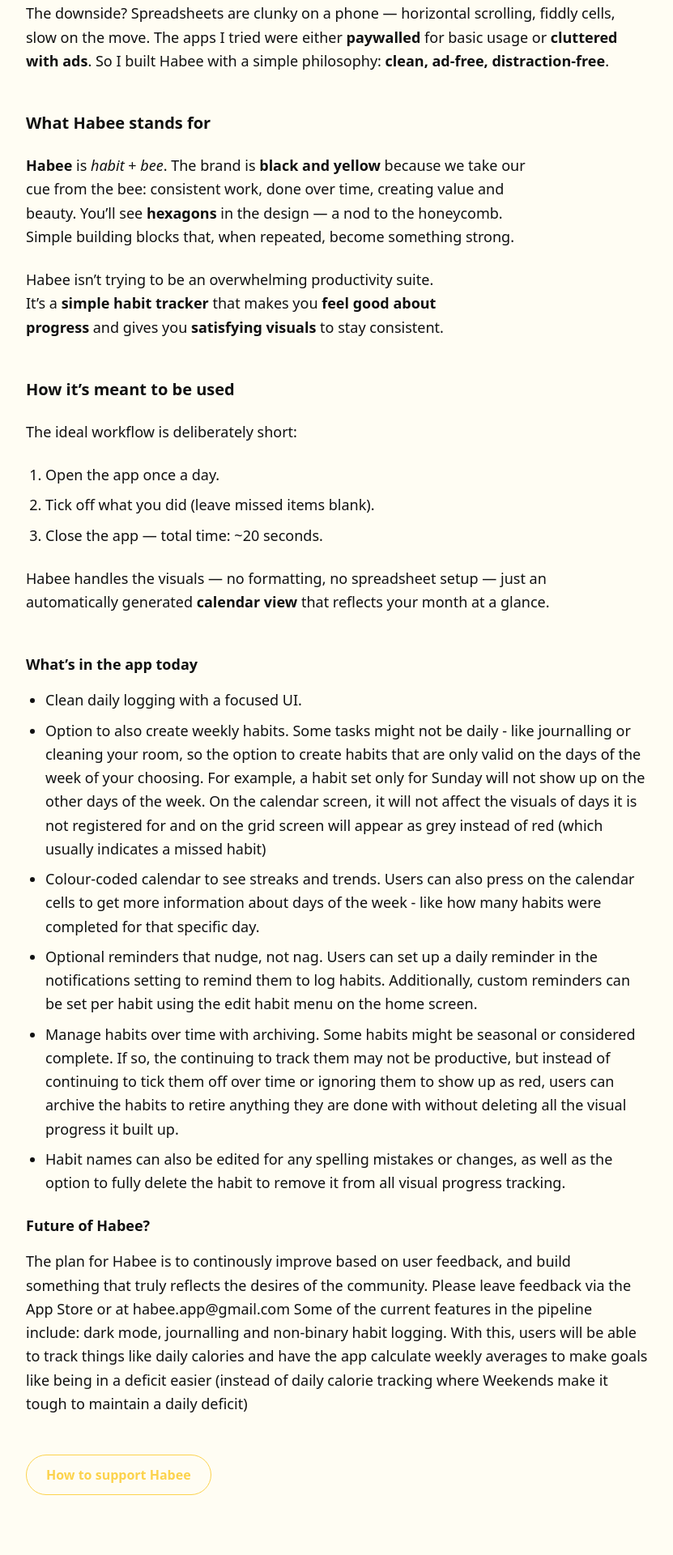
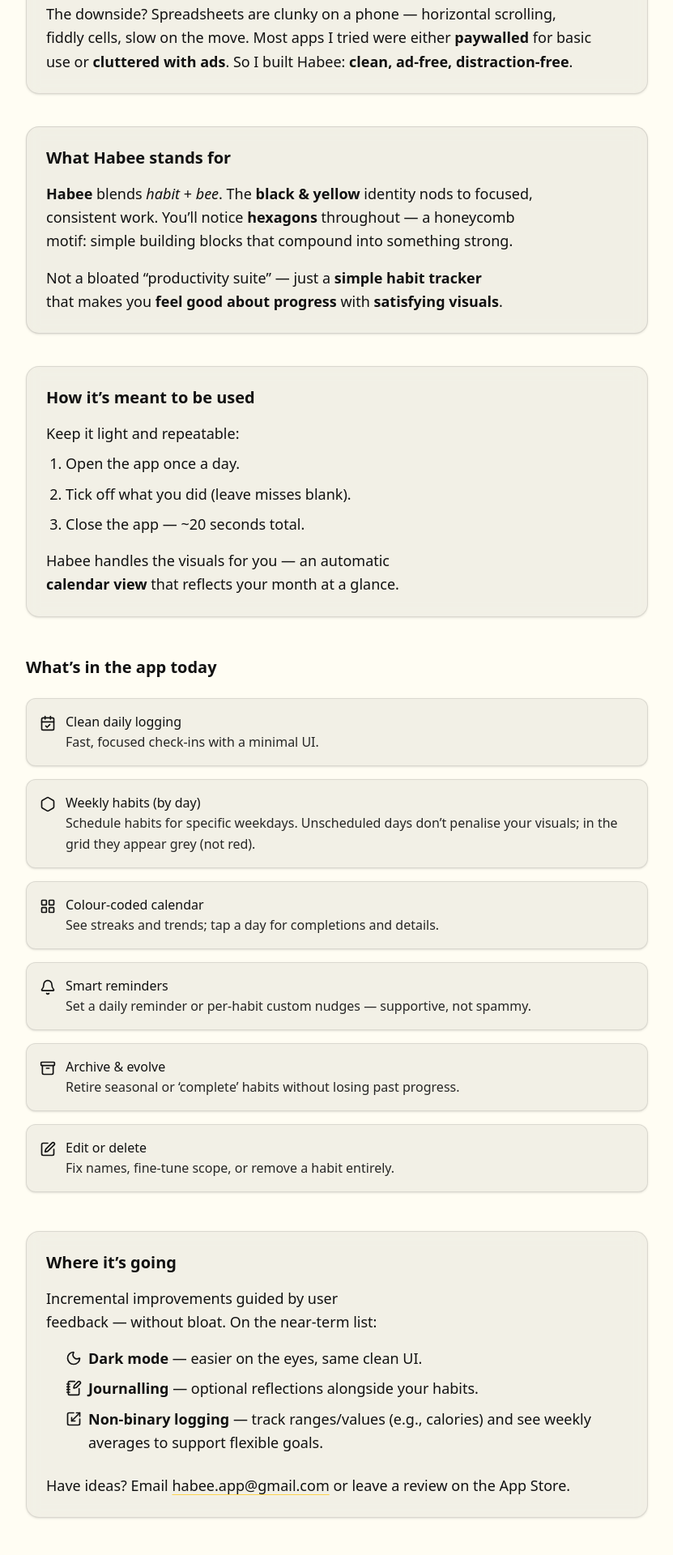
Before and after one commit to Shafiul23/habee-app-landing, a Next.js app: page /about in a window 1280 px wide. Shown: the part 440-2360 px from the top of the page at 81% size, without its empty margins (224-1055 px from the left). Built offline with nearby package versions, Linux system fonts and the light colour scheme.

Commit message:
updated styling on about page and cleaned up copy

```diff
--- a/src/app/about/page.tsx
+++ b/src/app/about/page.tsx
@@ -1,4 +1,17 @@
+import { Card } from "@/components/Card";
+import { FeatureRow } from "@/components/FeatureRow";
 import Nav from "@/components/nav";
+import {
+  CalendarCheck,
+  Hexagon,
+  Bell,
+  Archive,
+  Edit,
+  LayoutGrid,
+  NotebookPen,
+  Moon,
+  Scaling,
+} from "lucide-react";
 
 export default function About() {
   return (
@@ -7,139 +20,173 @@ export default function About() {
 
       <main className="flex-1 px-6">
         <div className="max-w-3xl mx-auto py-12">
-          <h1 className="text-3xl md:text-4xl font-bold mb-2 text-center">
+          {/* Title */}
+          <header className="text-center">
+            <h1 className="text-4xl md:text-5xl font-extrabold tracking-tight">
               About Habee
             </h1>
-          <p className="text-center text-sm opacity-70">
-            Habee (ha‑bee) — habits with intention, visuals that keep you going.
+            <div className="inline-flex items-center gap-2 mt-3">
+              <span className="text-sm opacity-70">Habee (ha‑bee)</span>
+            </div>
+          </header>
+
+          {/* Why I built it */}
+          <section className="mt-12">
+            <Card>
+              <h2 className="text-xl font-semibold">Why I built it</h2>
+              <p className="mt-4 text-lg leading-relaxed text-balance">
+                I used to track habits in a spreadsheet. It worked: ticking off
+                days and seeing a <strong>colour‑coded month</strong> gave
+                honest feedback. Wins were rewarding; misses told me to{" "}
+                <strong>adjust goals to reality</strong> — 10k steps → 8k, or
+                archiving “take supplements” after months of consistency.
               </p>
-
-          {/* Why I built Habee */}
-          <section className="mt-10 space-y-6">
-            <h2 className="text-xl font-semibold">Why I built it</h2>
-            <p className="text-lg leading-relaxed text-balance">
-              I used to track habits in a spreadsheet. It worked: I’d tick off
-              my day, then get a little dopamine hit seeing a{" "}
-              <strong>colour‑coded month</strong>. That view gave me honest
-              feedback — what was working and what wasn’t — so I could{" "}
-              <strong>adjust goals to reality</strong>. If 10k steps wasn’t
-              happening for weeks, I’d shift to 8k. If “take supplements” was
-              perfect for 3 months, I’d archive it and make room for a new
-              habit.
-            </p>
-            <p className="text-lg leading-relaxed text-balance">
+              <p className="mt-4 text-lg leading-relaxed text-balance">
                 The downside? Spreadsheets are clunky on a phone — horizontal
-              scrolling, fiddly cells, slow on the move. The apps I tried were
-              either <strong>paywalled</strong> for basic usage or{" "}
-              <strong>cluttered with ads</strong>. So I built Habee with a
-              simple philosophy:{" "}
+                scrolling, fiddly cells, slow on the move. Most apps I tried
+                were either
+                <strong> paywalled</strong> for basic use or{" "}
+                <strong>cluttered with ads</strong>. So I built Habee:{" "}
                 <strong>clean, ad‑free, distraction‑free</strong>.
               </p>
+            </Card>
           </section>
 
           {/* Brand & philosophy */}
-          <section className="mt-12 space-y-6">
+          <section className="mt-10">
+            <Card accent>
               <h2 className="text-xl font-semibold">What Habee stands for</h2>
-            <p className="text-lg leading-relaxed text-balance">
-              <strong>Habee</strong> is <em>habit</em> + <em>bee</em>. The brand
-              is <strong>black and yellow</strong> because we take our cue from
-              the bee: consistent work, done over time, creating value and
-              beauty. You’ll see <strong>hexagons</strong> in the design — a nod
-              to the honeycomb. Simple building blocks that, when repeated,
-              become something strong.
+              <p className="mt-4 text-lg leading-relaxed text-balance">
+                <strong>Habee</strong> blends <em>habit</em> + <em>bee</em>. The{" "}
+                <strong>black &amp; yellow</strong> identity nods to focused,
+                consistent work. You’ll notice <strong>hexagons</strong>{" "}
+                throughout — a honeycomb motif: simple building blocks that
+                compound into something strong.
               </p>
-            <p className="text-lg leading-relaxed text-balance">
-              Habee isn’t trying to be an overwhelming productivity suite. It’s
-              a <strong>simple habit tracker</strong> that makes you{" "}
-              <strong>feel good about progress</strong> and gives you{" "}
-              <strong>satisfying visuals</strong> to stay consistent.
+              <p className="mt-4 text-lg leading-relaxed text-balance">
+                Not a bloated “productivity suite” — just a{" "}
+                <strong>simple habit tracker</strong> that makes you{" "}
+                <strong>feel good about progress</strong> with
+                <strong> satisfying visuals</strong>.
               </p>
+            </Card>
           </section>
 
-          {/* How it works / Ideal workflow */}
-          <section className="mt-12 space-y-6">
-            <h2 className="text-xl font-semibold">How it’s meant to be used</h2>
-            <p className="text-lg leading-relaxed text-balance">
-              The ideal workflow is deliberately short:
+          {/* How to use */}
+          <section className="mt-10">
+            <Card>
+              <h2 className="text-xl font-semibold">
+                How it’s meant to be used
+              </h2>
+              <p className="mt-4 text-lg leading-relaxed">
+                Keep it light and repeatable:
               </p>
-            <ol className="list-decimal pl-6 text-lg leading-relaxed space-y-2">
+              <ol className="list-decimal pl-6 mt-2 text-lg leading-relaxed space-y-2">
                 <li>Open the app once a day.</li>
-              <li>Tick off what you did (leave missed items blank).</li>
-              <li>Close the app — total time: ~20 seconds.</li>
+                <li>Tick off what you did (leave misses blank).</li>
+                <li>Close the app — ~20 seconds total.</li>
               </ol>
-            <p className="text-lg leading-relaxed text-balance">
-              Habee handles the visuals — no formatting, no spreadsheet setup —
-              just an automatically generated <strong>calendar view</strong>{" "}
-              that reflects your month at a glance.
+              <p className="mt-4 text-lg leading-relaxed text-balance">
+                Habee handles the visuals for you — an automatic
+                <strong> calendar view</strong> that reflects your month at a
+                glance.
               </p>
+            </Card>
           </section>
 
           {/* Current features */}
-          <section className="mt-12 space-y-4">
-            <h2 className="text-lg font-semibold mt-6">
-              What’s in the app today
-            </h2>
-            <ul className="list-disc pl-6 text-lg leading-relaxed space-y-2">
-              <li>Clean daily logging with a focused UI.</li>
-              <li>
-                Option to also create weekly habits. Some tasks might not be
-                daily - like journalling or cleaning your room, so the option to
-                create habits that are only valid on the days of the week of
-                your choosing. For example, a habit set only for Sunday will not
-                show up on the other days of the week. On the calendar screen,
-                it will not affect the visuals of days it is not registered for
-                and on the grid screen will appear as grey instead of red (which
-                usually indicates a missed habit)
+          <section className="mt-12">
+            <h2 className="text-xl font-semibold">What’s in the app today</h2>
+            <div className="mt-6 grid gap-4">
+              <FeatureRow
+                icon={<CalendarCheck className="w-5 h-5" aria-hidden />}
+                title="Clean daily logging"
+                desc="Fast, focused check‑ins with a minimal UI."
+              />
+              <FeatureRow
+                icon={<Hexagon className="w-5 h-5" aria-hidden />}
+                title="Weekly habits (by day)"
+                desc="Schedule habits for specific weekdays. Unscheduled days don’t penalise your visuals; in the grid they appear grey (not red)."
+              />
+              <FeatureRow
+                icon={<LayoutGrid className="w-5 h-5" aria-hidden />}
+                title="Colour‑coded calendar"
+                desc="See streaks and trends; tap a day for completions and details."
+              />
+              <FeatureRow
+                icon={<Bell className="w-5 h-5" aria-hidden />}
+                title="Smart reminders"
+                desc="Set a daily reminder or per‑habit custom nudges — supportive, not spammy."
+              />
+              <FeatureRow
+                icon={<Archive className="w-5 h-5" aria-hidden />}
+                title="Archive & evolve"
+                desc="Retire seasonal or ‘complete’ habits without losing past progress."
+              />
+              <FeatureRow
+                icon={<Edit className="w-5 h-5" aria-hidden />}
+                title="Edit or delete"
+                desc="Fix names, fine‑tune scope, or remove a habit entirely."
+              />
+            </div>
+          </section>
+
+          {/* Roadmap */}
+          <section className="mt-12">
+            <Card>
+              <h2 className="text-xl font-semibold">Where it’s going</h2>
+              <p className="mt-4 text-lg leading-relaxed text-balance">
+                Incremental improvements guided by user feedback — without
+                bloat. On the near‑term list:
+              </p>
+              <ul className="mt-4 list-disc pl-6 text-lg leading-relaxed space-y-2">
+                <li className="flex items-start gap-2">
+                  <Moon className="w-5 h-5 mt-1 shrink-0" aria-hidden />
+                  <span>
+                    <strong>Dark mode</strong> — easier on the eyes, same clean
+                    UI.
+                  </span>
                 </li>
-              <li>
-                Colour‑coded calendar to see streaks and trends. Users can also
-                press on the calendar cells to get more information about days
-                of the week - like how many habits were completed for that
-                specific day.
+                <li className="flex items-start gap-2">
+                  <NotebookPen className="w-5 h-5 mt-1 shrink-0" aria-hidden />
+                  <span>
+                    <strong>Journalling</strong> — optional reflections
+                    alongside your habits.
+                  </span>
                 </li>
-              <li>
-                Optional reminders that nudge, not nag. Users can set up a daily
-                reminder in the notifications setting to remind them to log
-                habits. Additionally, custom reminders can be set per habit
-                using the edit habit menu on the home screen.{" "}
-              </li>
-              <li>
-                Manage habits over time with archiving. Some habits might be
-                seasonal or considered complete. If so, the continuing to track
-                them may not be productive, but instead of continuing to tick
-                them off over time or ignoring them to show up as red, users can
-                archive the habits to retire anything they are done with without
-                deleting all the visual progress it built up.
-              </li>
-              <li>
-                Habit names can also be edited for any spelling mistakes or
-                changes, as well as the option to fully delete the habit to
-                remove it from all visual progress tracking.
+                <li className="flex items-start gap-2">
+                  <Scaling className="w-5 h-5 mt-1 shrink-0" aria-hidden />
+                  <span>
+                    <strong>Non‑binary logging</strong> — track ranges/values
+                    (e.g., calories) and see weekly averages to support flexible
+                    goals.
+                  </span>
                 </li>
               </ul>
 
-            <h2 className="text-lg font-semibold mt-6">Future of Habee?</h2>
-            <p className="text-lg leading-relaxed text-balance">
-              The plan for Habee is to continously improve based on user
-              feedback, and build something that truly reflects the desires of
-              the community. Please leave feedback via the App Store or at
-              habee.app@gmail.com Some of the current features in the pipeline
-              include: dark mode, journalling and non-binary habit logging. With
-              this, users will be able to track things like daily calories and
-              have the app calculate weekly averages to make goals like being in
-              a deficit easier (instead of daily calorie tracking where Weekends
-              make it tough to maintain a daily deficit)
+              <p className="mt-6 text-lg leading-relaxed">
+                Have ideas? Email{" "}
+                <a
+                  className="underline decoration-[var(--accent)] underline-offset-4"
+                  href="mailto:habee.app@gmail.com"
+                >
+                  habee.app@gmail.com
+                </a>{" "}
+                or leave a review on the App Store.
               </p>
+            </Card>
           </section>
 
-          {/* CTAs */}
-          <section className="mt-12 flex flex-col sm:flex-row gap-4">
+          {/* CTA */}
+          <section className="mt-12">
+            <div className="flex flex-col sm:flex-row gap-4 justify-center items-center">
               <a
                 href="/support"
-              className="border border-[var(--accent)] text-[var(--accent)] px-6 py-3 rounded-full font-semibold text-center"
+                className="bg-[var(--accent)]  text-black px-6 py-3 rounded-full font-semibold text-center hover:opacity-90 transition"
               >
                 How to support Habee
               </a>
+            </div>
           </section>
         </div>
       </main>
--- a/src/app/page.tsx
+++ b/src/app/page.tsx
@@ -36,7 +36,7 @@ export default function Home() {
             </a>
             <a
               href="/about"
-              className="border border-[var(--accent)] text-[var(--accent)] px-6 py-3 rounded-full font-semibold"
+              className="bg-[var(--accent)] text-black px-6 py-3 rounded-full font-semibold"
             >
               About
             </a>
@@ -102,7 +102,7 @@ export default function Home() {
           <div className="mt-8 flex flex-col sm:flex-row justify-center gap-4">
             <a
               href="/support"
-              className="border border-[var(--accent)] text-[var(--accent)] px-6 py-3 rounded-full font-semibold"
+              className="bg-[var(--accent)] text-black px-6 py-3 rounded-full font-semibold"
             >
               Learn more
             </a>
--- /dev/null
+++ b/src/components/Card.tsx
@@ -0,0 +1,13 @@
+export function Card({
+  children,
+  accent = false,
+}: {
+  children: React.ReactNode;
+  accent?: boolean;
+}) {
+  const base = "rounded-2xl border shadow-sm p-6 backdrop-blur";
+  const bg = accent
+    ? "bg-[var(--foreground)]/[0.06] border-[var(--foreground)]/[0.12]"
+    : "bg-[var(--foreground)]/[0.05] border-[var(--foreground)]/[0.10]";
+  return <div className={`${base} ${bg}`}>{children}</div>;
+}
--- /dev/null
+++ b/src/components/FeatureRow.tsx
@@ -0,0 +1,19 @@
+export function FeatureRow({
+  icon,
+  title,
+  desc,
+}: {
+  icon: React.ReactNode;
+  title: string;
+  desc: string;
+}) {
+  return (
+    <div className="flex items-start gap-3 rounded-xl border border-[var(--foreground)]/[0.10] bg-[var(--foreground)]/[0.05] p-4 shadow-sm">
+      <div className="mt-1 text-[var(--foreground)]">{icon}</div>
+      <div>
+        <h3 className="font-medium">{title}</h3>
+        <p className="text-base leading-relaxed opacity-90">{desc}</p>
+      </div>
+    </div>
+  );
+}
```
Lines whose indentation alone changed are shown as unchanged.
